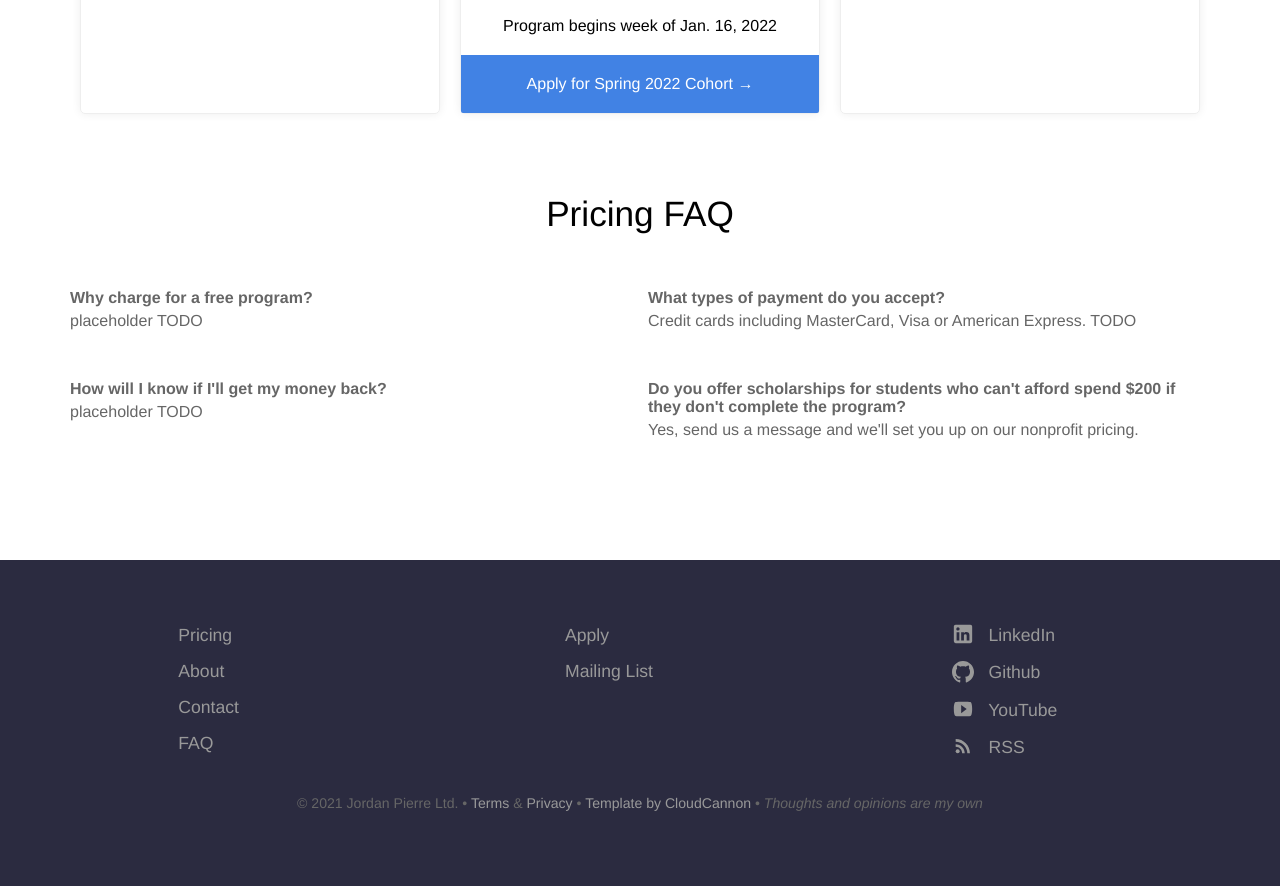
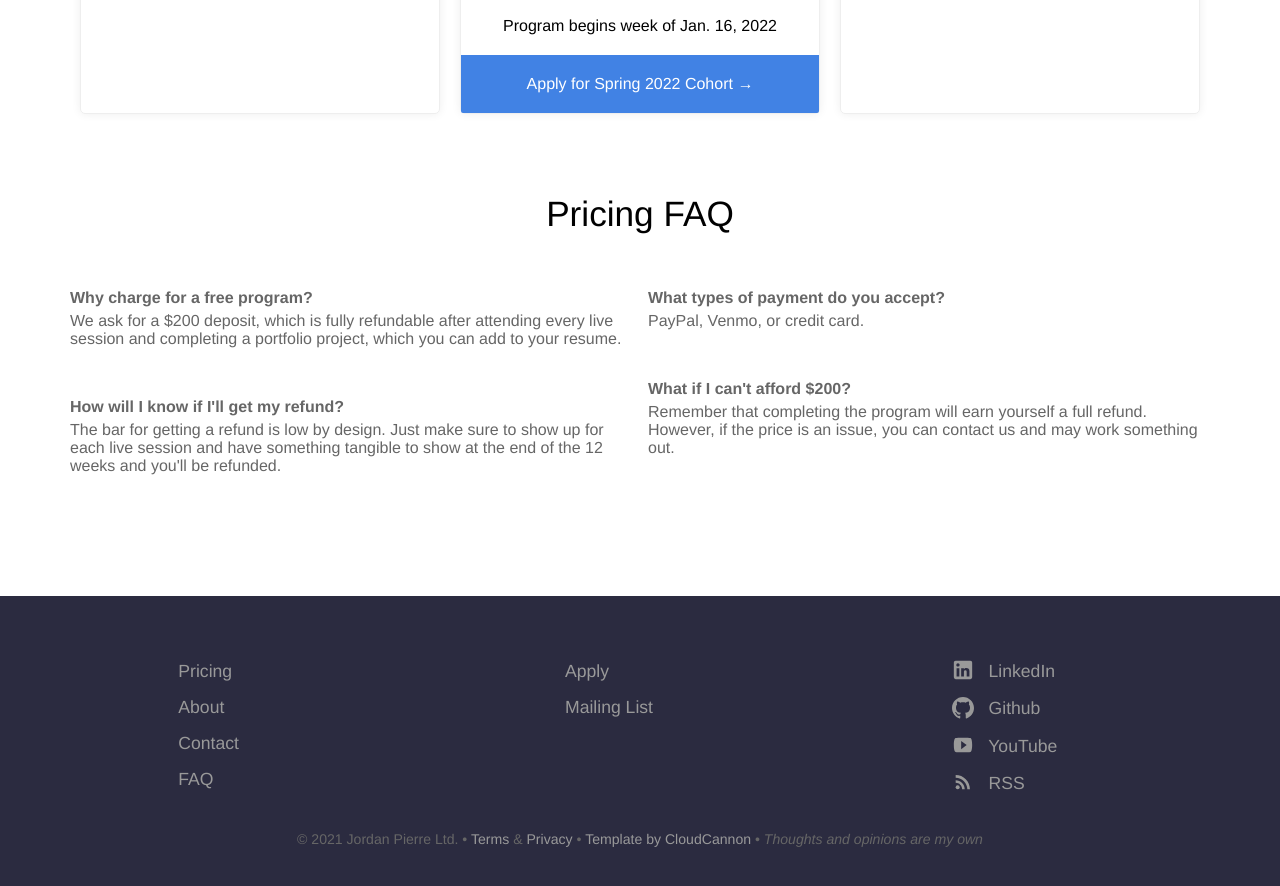
Before and after one commit to jordan-pierre/coaching, a Jekyll site: the page built from pricing.html, in a window 1280 px wide and 900 px high, scrolled down 1005 px. Shown: the top 886 px of the window. Built offline with Jekyll 4.4.1, drawn with Linux system fonts in a browser that asks for light colours; before the commit the page ends 1869 px from its top, so only the background shows below that.

Commit message:
Updated pricing faq

```diff
--- a/pricing.html
+++ b/pricing.html
@@ -38,13 +38,13 @@ pricing_table:
         highlight: false
 faq:
   - question: Why charge for a free program?
-    answer: placeholder  TODO
-  - question: How will I know if I'll get my money back?
-    answer: placeholder  TODO
+    answer: "We ask for a $200 deposit, which is fully refundable after attending every live session and completing a portfolio project, which you can add to your resume."
+  - question: How will I know if I'll get my refund?
+    answer: "The bar for getting a refund is low by design.  Just make sure to show up for each live session and have something tangible to show at the end of the 12 weeks and you'll be refunded."
   - question: What types of payment do you accept?
-    answer: Credit cards including MasterCard, Visa or American Express.  TODO
-  - question: Do you offer scholarships for students who can't afford spend $200 if they don't complete the program?
-    answer: Yes, send us a message and we'll set you up on our nonprofit pricing.
+    answer: "PayPal, Venmo, or credit card."
+  - question: What if I can't afford $200?
+    answer: "Remember that completing the program will earn yourself a full refund.  However, if the price is an issue, you can contact us and may work something out."
 ---
 <div class="plans">
 	{% for plan in page.pricing_table %}
```
